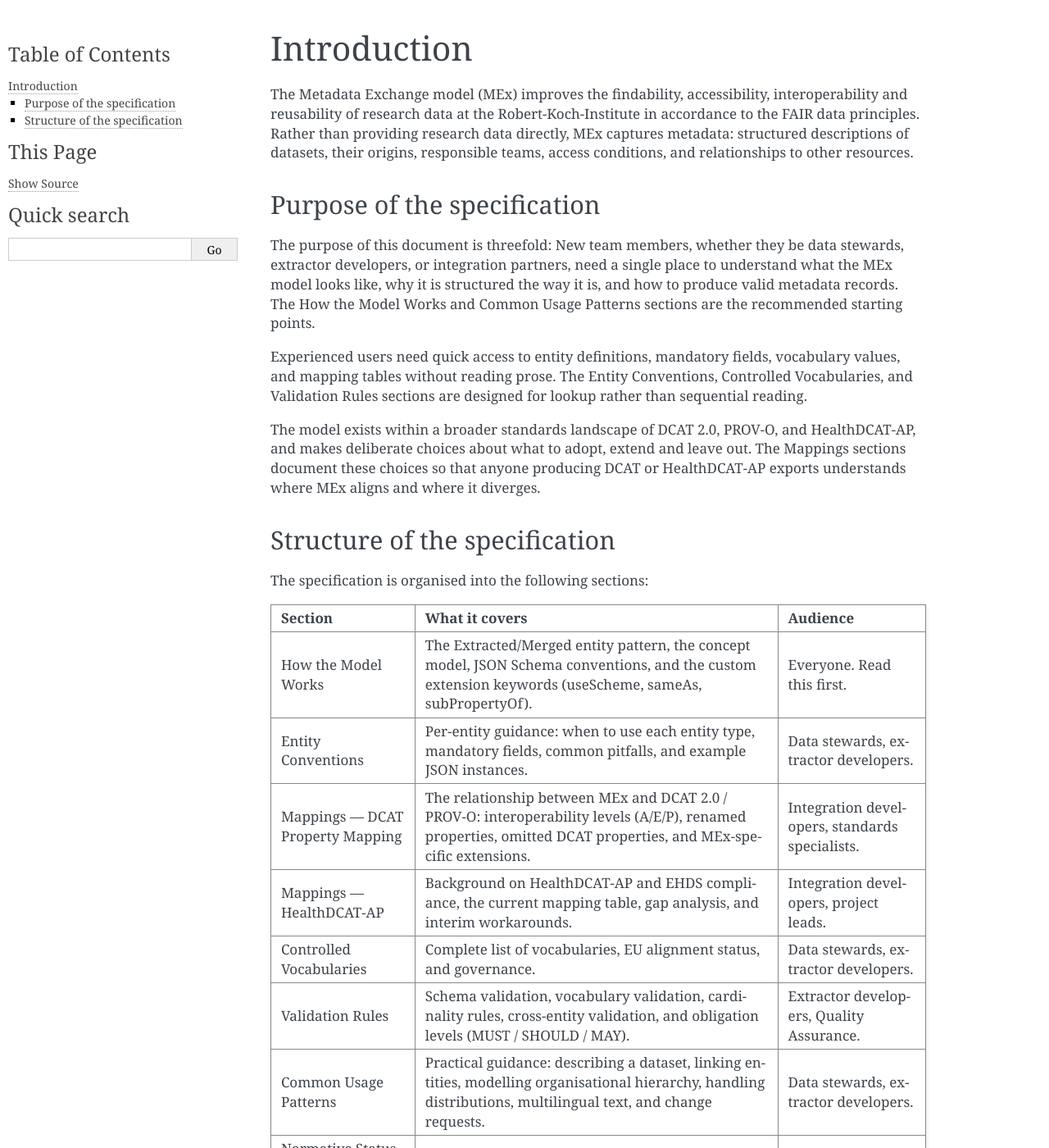
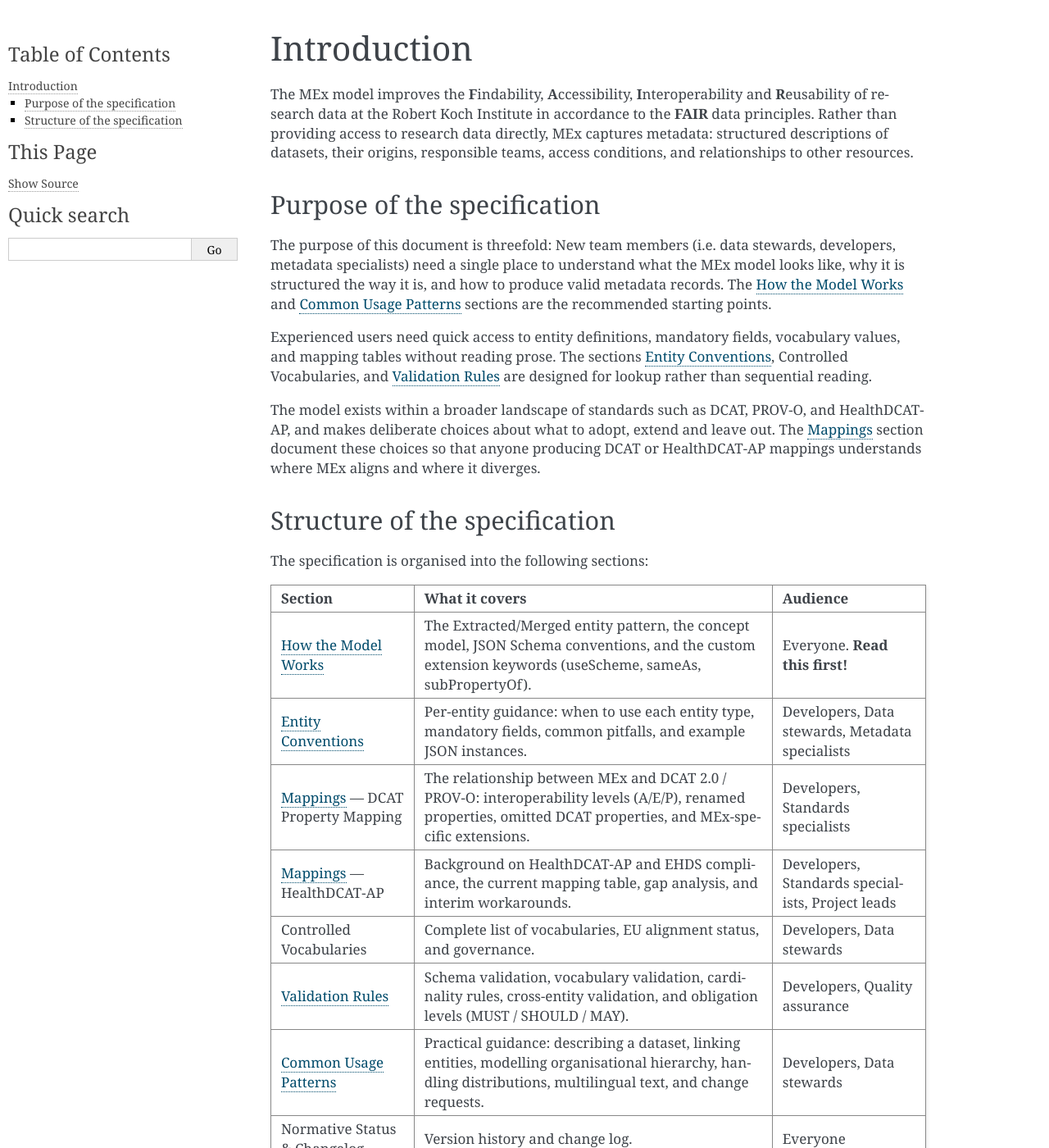
Before and after one commit to robert-koch-institut/mex-model, a Sphinx documentation site: the page built from docs/introduction.md, in a window 1280 px wide and 1400 px high. Shown: the whole window at 82% size. Built offline with Sphinx 7.4.7, drawn with Linux system fonts in a browser that asks for light colours; pages that are not in the unit, such as notebooks, are missing from menus; some of the changed text lies outside the part shown.

Commit message:
linking sections, change order and naming of audience in table, some rephrasing in introduction.md

```diff
--- a/docs/introduction.md
+++ b/docs/introduction.md
@@ -1,28 +1,28 @@
 # Introduction
 
-The Metadata Exchange model (MEx) improves the findability, accessibility, interoperability and reusability of research data at the Robert-Koch-Institute in accordance to the FAIR data principles. Rather than providing research data directly, MEx captures metadata: structured descriptions of datasets, their origins, responsible teams, access conditions, and relationships to other resources.
+The MEx model improves the **F**indability, **A**ccessibility, **I**nteroperability and **R**eusability of research data at the Robert Koch Institute in accordance to the **FAIR** data principles. Rather than providing access to research data directly, MEx captures metadata: structured descriptions of datasets, their origins, responsible teams, access conditions, and relationships to other resources.
 
 ## Purpose of the specification
 
 The purpose of this document is threefold:
-New team members, whether they be data stewards, extractor developers, or integration partners, need a single place to understand what the MEx model looks like, why it is structured the way it is, and how to produce valid metadata records. The How the Model Works and Common Usage Patterns sections are the recommended starting points.
+New team members (i.e. data stewards, developers, metadata specialists) need a single place to understand what the MEx model looks like, why it is structured the way it is, and how to produce valid metadata records. The [How the Model Works](how-the-model-works.md) and [Common Usage Patterns](common-usage-patterns.md) sections are the recommended starting points.
 
-Experienced users need quick access to entity definitions, mandatory fields, vocabulary values, and mapping tables without reading prose. The Entity Conventions, Controlled Vocabularies, and Validation Rules sections are designed for lookup rather than sequential reading.
+Experienced users need quick access to entity definitions, mandatory fields, vocabulary values, and mapping tables without reading prose. The sections [Entity Conventions](entity-conventions.md), [Controlled Vocabularies](controlled-vocabularies.md), and [Validation Rules](validation-rules.md) are designed for lookup rather than sequential reading.
 
-The model exists within a broader standards landscape of DCAT 2.0, PROV-O, and HealthDCAT-AP, and makes deliberate choices about what to adopt, extend and leave out. The Mappings sections document these choices so that anyone producing DCAT or HealthDCAT-AP exports understands where MEx aligns and where it diverges.
+The model exists within a broader landscape of standards such as DCAT, PROV-O, and HealthDCAT-AP, and makes deliberate choices about what to adopt, extend and leave out. The [Mappings](mappings.md) section document these choices so that anyone producing DCAT or HealthDCAT-AP mappings understands where MEx aligns and where it diverges.
 
 ## Structure of the specification
 
 The specification is organised into the following sections:
 | Section | What it covers | Audience |
 | --- | --- | --- |
-| How the Model Works | The Extracted/Merged entity pattern, the concept model, JSON Schema conventions, and the custom extension keywords (useScheme, sameAs, subPropertyOf). | Everyone. Read this first. |
-| Entity Conventions | Per-entity guidance: when to use each entity type, mandatory fields, common pitfalls, and example JSON instances. | Data stewards, extractor developers. |
-| Mappings — DCAT Property Mapping | The relationship between MEx and DCAT 2.0 / PROV-O: interoperability levels (A/E/P), renamed properties, omitted DCAT properties, and MEx-specific extensions. | Integration developers, standards specialists. |
-| Mappings — HealthDCAT-AP | Background on HealthDCAT-AP and EHDS compliance, the current mapping table, gap analysis, and interim workarounds. | Integration developers, project leads. |
-| Controlled Vocabularies | Complete list of vocabularies, EU alignment status, and governance. | Data stewards, extractor developers. |
-| Validation Rules | Schema validation, vocabulary validation, cardinality rules, cross-entity validation, and obligation levels (MUST / SHOULD / MAY). | Extractor developers, Quality Assurance. |
-| Common Usage Patterns | Practical guidance: describing a dataset, linking entities, modelling organisational hierarchy, handling distributions, multilingual text, and change requests. | Data stewards, extractor developers. |
-| Normative Status & Changelog | Version history and change log. | Everyone. |
+| [How the Model Works](how-the-model-works.md) | The Extracted/Merged entity pattern, the concept model, JSON Schema conventions, and the custom extension keywords (useScheme, sameAs, subPropertyOf). | Everyone. **Read this first!** |
+| [Entity Conventions](entity-conventions.md) | Per-entity guidance: when to use each entity type, mandatory fields, common pitfalls, and example JSON instances. | Developers, Data stewards, Metadata specialists |
+| [Mappings](mappings.md) — DCAT Property Mapping | The relationship between MEx and DCAT 2.0 / PROV-O: interoperability levels (A/E/P), renamed properties, omitted DCAT properties, and MEx-specific extensions. | Developers, Standards specialists |
+| [Mappings](mappings.md) — HealthDCAT-AP | Background on HealthDCAT-AP and EHDS compliance, the current mapping table, gap analysis, and interim workarounds. | Developers, Standards specialists, Project leads |
+| [Controlled Vocabularies](controlled-vocabularies.md) | Complete list of vocabularies, EU alignment status, and governance. | Developers, Data stewards |
+| [Validation Rules](validation-rules.md) | Schema validation, vocabulary validation, cardinality rules, cross-entity validation, and obligation levels (MUST / SHOULD / MAY). | Developers, Quality assurance |
+| [Common Usage Patterns](common-usage-patterns.md) | Practical guidance: describing a dataset, linking entities, modelling organisational hierarchy, handling distributions, multilingual text, and change requests. | Developers, Data stewards |
+| Normative Status & Changelog | Version history and change log. | Everyone |
 
-Sections are designed to be read independently. Cross-references point to related material where context would help, but no section assumes you have read the others. The exception is How the Model works, which introduces concepts used throughout.
+Sections are designed to be read independently. Cross-references point to related material where context would help, but no section assumes you have read the others. [How the Model Works](how-the-model-works.md) is the exception. This section introduces concepts used throughout the model.
```
